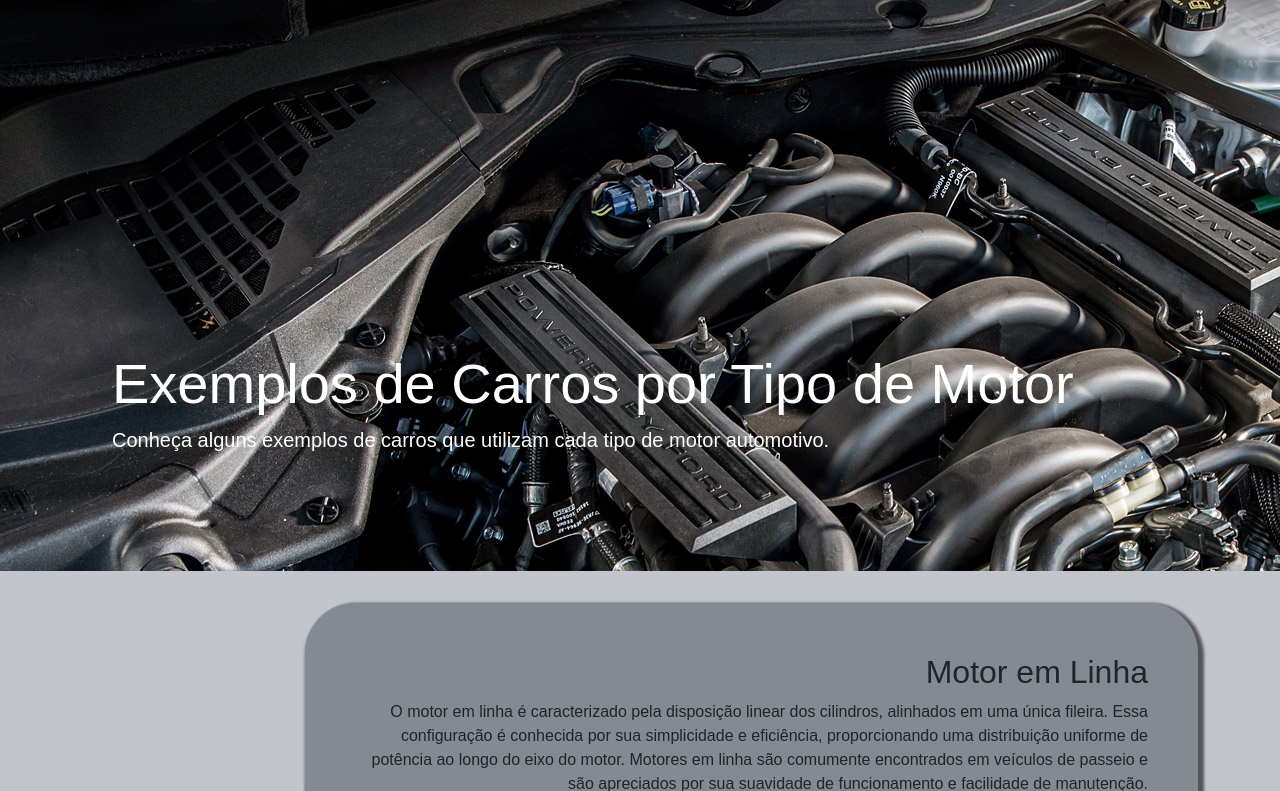
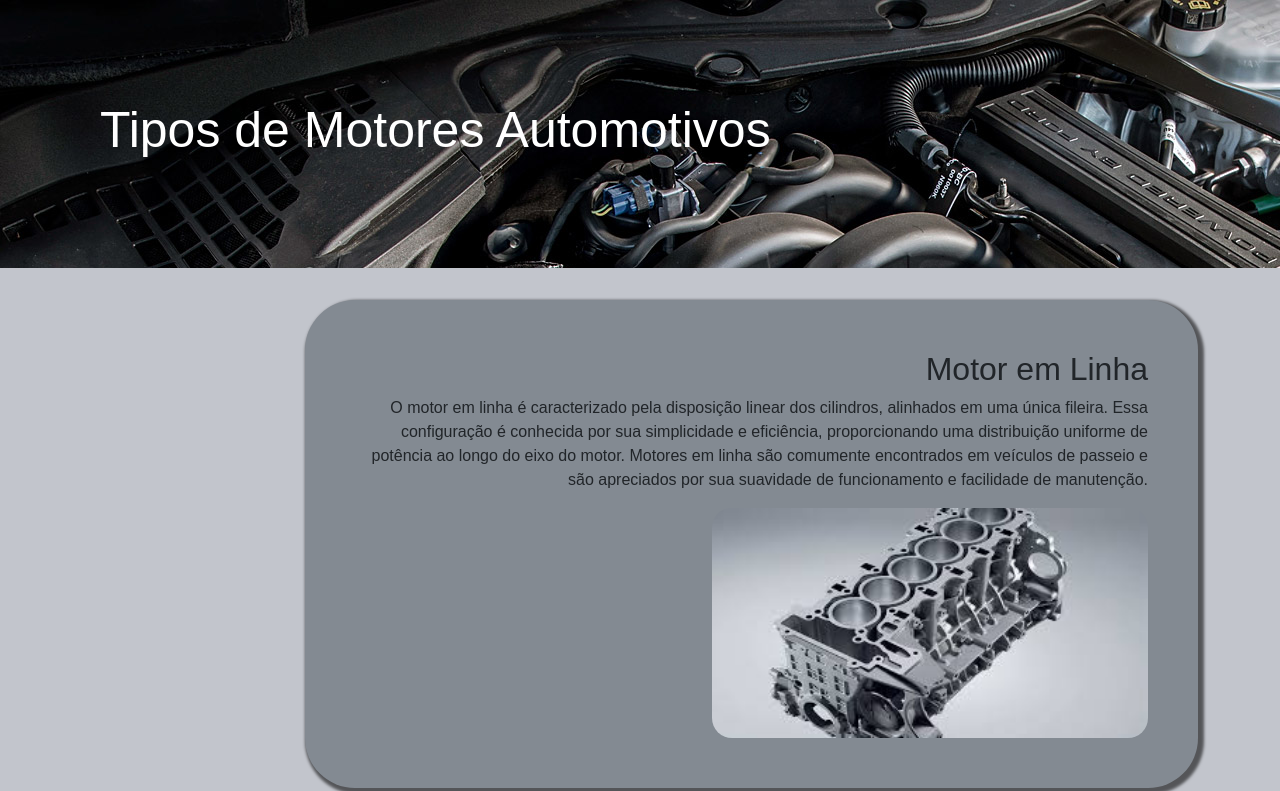
Before and after one commit to DaviMBDev/desafios-HTML, a Flask app: page / in a window 1280 px wide. Shown: the part 56-847 px from the top of the page. Run offline with Flask 3, Linux system fonts and the light colour scheme; some libraries are stand-ins or nearby versions.

Commit message:
atualizado 30/04/2024

```diff
--- a/src/static/css/stylehome.css
+++ b/src/static/css/stylehome.css
@@ -1,3 +1,5 @@
+@import url('https://fonts.googleapis.com/css2?family=Bebas+Neue&display=swap');
+
 /* Estilos gerais */
 body {
     font-family: Arial, Helvetica, sans-serif;
@@ -113,3 +115,8 @@ footer {
         font-size: 1rem; /* Reduz ainda mais o tamanho da fonte do lead */
     }
 }
+.titulocapa{
+    font-family:"Babes Neue", sans-serif;
+    font-size: 50px;
+    font-style: normal;
+}
--- a/src/templates/carros.html
+++ b/src/templates/carros.html
@@ -6,8 +6,8 @@
 <!-- Jumbotron -->
 <div class="jumbotron" style="background-image: url('{{ url_for('static', filename='images/miata1.jpg') }}');">
     <div class="jumbotron-text">
-        <div class="container for-about">
-            <h1 class="display-4">Exemplos de Carros por Tipo de Motor</h1>
+        <div>
+            <h1 class="titulocapa">Exemplos de Carros por Tipo de Motor</h1>
             <p class="lead">Conheça alguns exemplos de carros que utilizam cada tipo de motor automotivo.</p>
         </div>
     </div>
--- a/src/templates/componentes.html
+++ b/src/templates/componentes.html
@@ -4,9 +4,9 @@
 <!-- Jumbotron -->
 <div class="jumbotron" style="background-image: url('{{ url_for('static', filename='images/desmont1.jpeg') }}');">
     <div class="jumbotron-text">
-        <div class="container for-about">
-            <h1 class="display-4">Exemplos de Carros por Tipo de Motor</h1>
-            <p class="lead">Conheça alguns exemplos de carros que utilizam cada tipo de motor automotivo.</p>
+        <div>
+            <h1 class="titulocapa">Componentes dos Motores Automotivos</h1>
+            <p class="lead">Conheça as principais peças que existem em um motor.</p>
         </div>
     </div>
 </div>
--- a/src/templates/index.html
+++ b/src/templates/index.html
@@ -3,10 +3,9 @@
 {% block content %}
 <!-- Jumbotron -->
 <div class="jumbotron" style="background-image: url('{{ url_for('static', filename='images/jumbotron-background.jpg') }}');">
-    <div class="jumbotron-text">
-        <div class="container for-about">
-            <h1 class="display-4">Exemplos de Carros por Tipo de Motor</h1>
-            <p class="lead">Conheça alguns exemplos de carros que utilizam cada tipo de motor automotivo.</p>
+    <div>
+        <div>
+            <h1 class="titulocapa">Tipos de Motores Automotivos</h1>
         </div>
     </div>
 </div>
```
